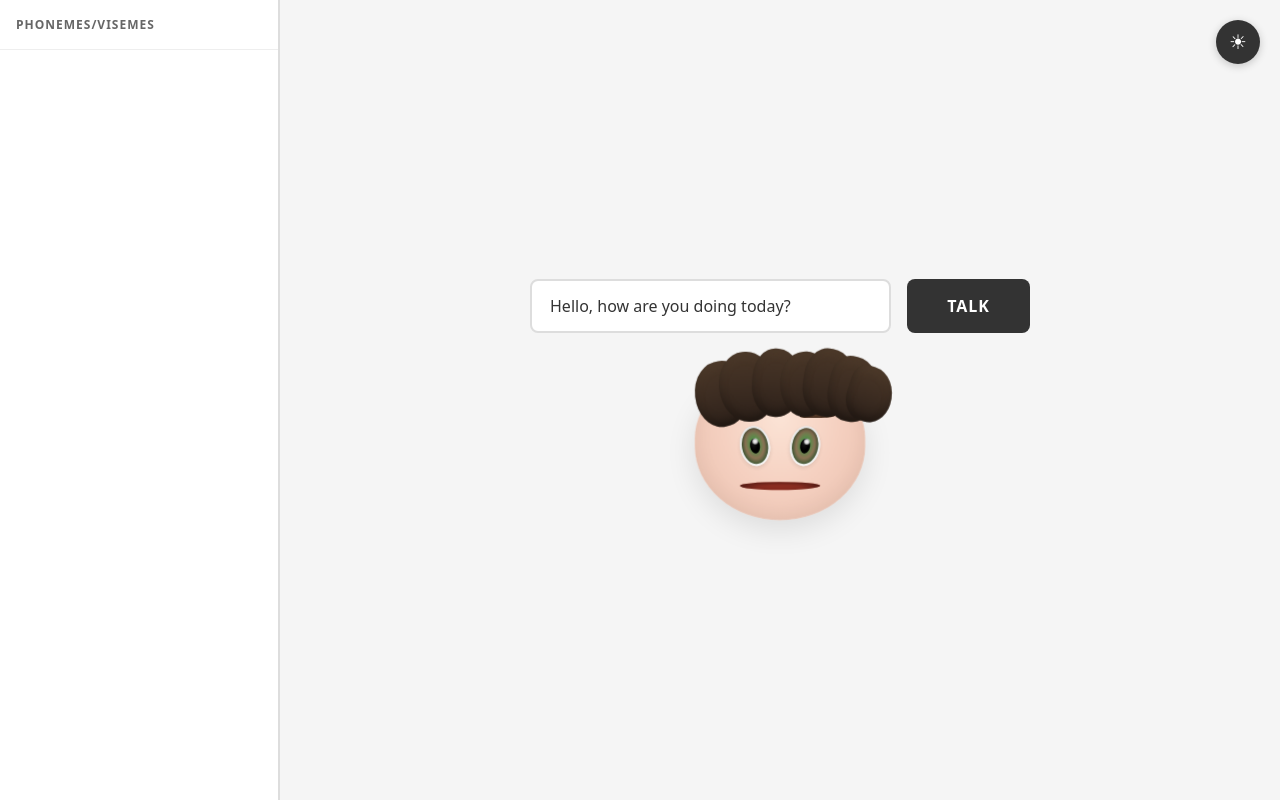
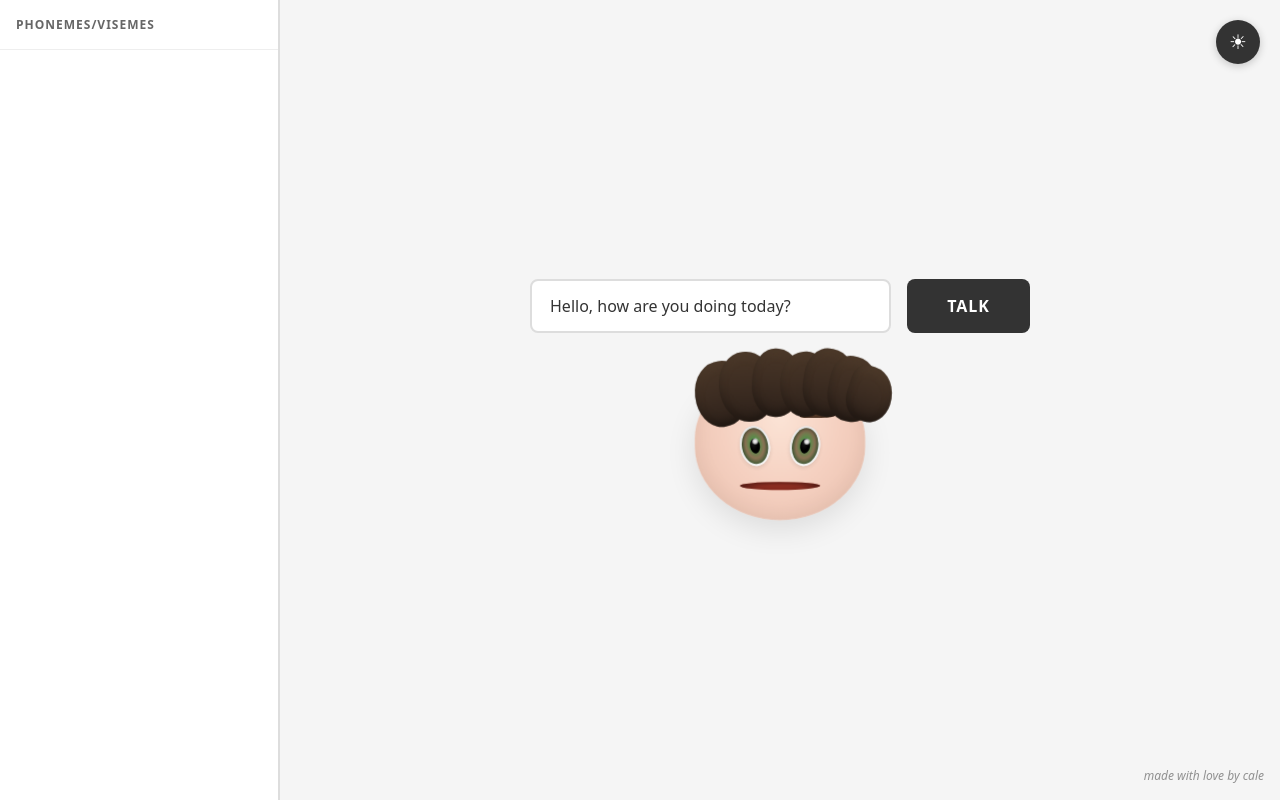
Before and after one commit to cshape/lipsync, a website: page index.html in a window 1280 px wide. Drawn offline with Linux system fonts and the light colour scheme.

Commit message:
feat(ui): add 'Made with love by Cale' note to bottom-right

```diff
--- a/index.html
+++ b/index.html
@@ -69,6 +69,8 @@
     </div>
   </div>
 
+  <div class="attribution">made with love by cale</div>
+
   <script src="script.js"></script>
 </body>
 </html>
--- a/styles.css
+++ b/styles.css
@@ -1029,3 +1029,20 @@ body {
     }
   }
 }
+
+/* Attribution */
+.attribution {
+  position: fixed;
+  bottom: 16px;
+  right: 16px;
+  font-size: 12px;
+  color: var(--text-muted);
+  font-style: italic;
+  opacity: 0.7;
+  transition: color 0.3s ease, opacity 0.3s ease;
+  z-index: 100;
+}
+
+.attribution:hover {
+  opacity: 1;
+}
```
